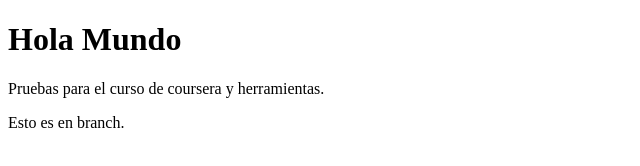
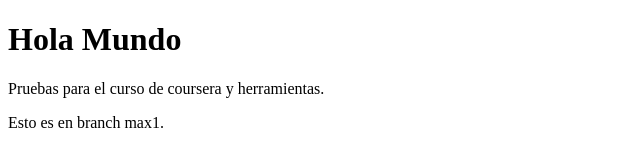
Before and after one commit to Maxhaberman/maxhaberman.github.io, a plain HTML site: page index.html in a window 1280 px wide. Shown: the full height of the page, 0-640 px from the left. Drawn offline with Linux system fonts and the light colour scheme.

Commit message:
Update index.html

```diff
--- a/index.html
+++ b/index.html
@@ -3,6 +3,6 @@
 <body>
 <h1>Hola Mundo</h1>
 <p>Pruebas para el curso de coursera y herramientas.</p>
-<p>Esto es en branch.</p>
+<p>Esto es en branch max1.</p>
 </body>
 </html>
```
